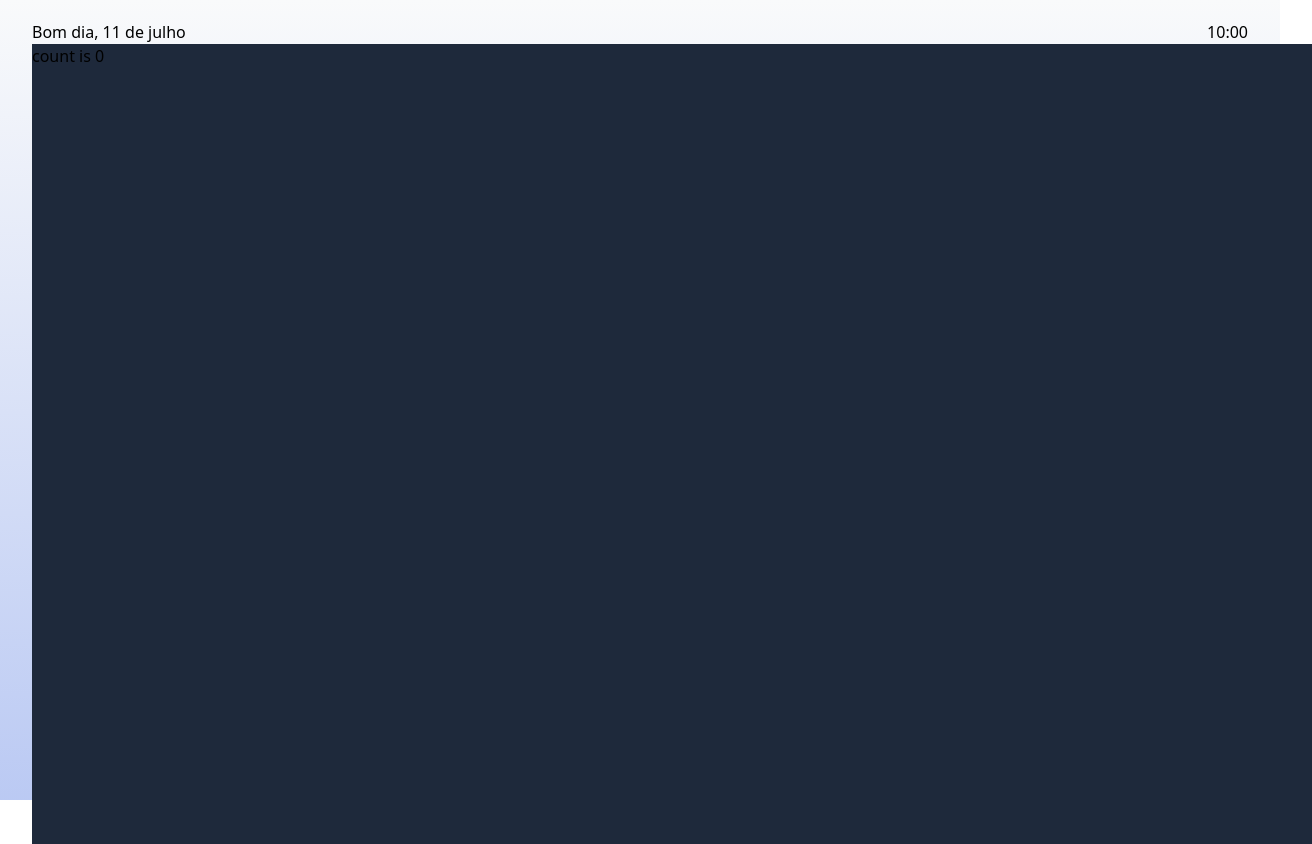
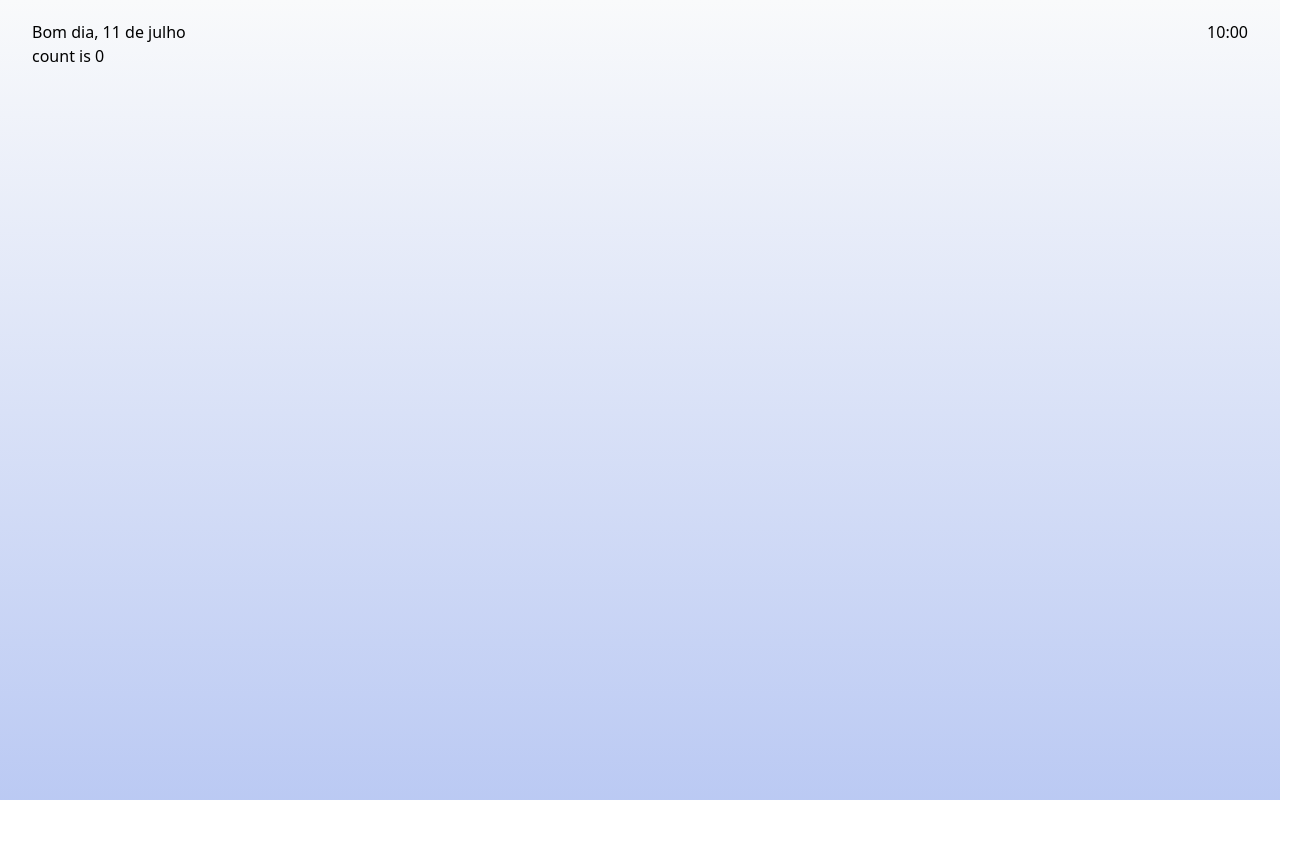
Before and after one commit to mthquevedo/Minhas-ferramentas, a React (Vite) app: page /contador in a window 1280 px wide. Shown: the whole page, 1312 px wide, since content can reach past the window. After the commit the page ends 800 px from the top, so only its background shows below. Built offline with nearby package versions, Linux system fonts and the light colour scheme.

Commit message:
Ajuste: os estilos foram removidos

```diff
--- a/src/pages/Counter/index.tsx
+++ b/src/pages/Counter/index.tsx
@@ -4,7 +4,7 @@ export function Counter() {
     const [count, setCount] = useState(0)
 
     return (
-        <div className="w-100v h-100v bg-slate-800">
+        <div>
             <button onClick={() => setCount((count) => count + 1)}>
                 count is {count}
             </button>
```
